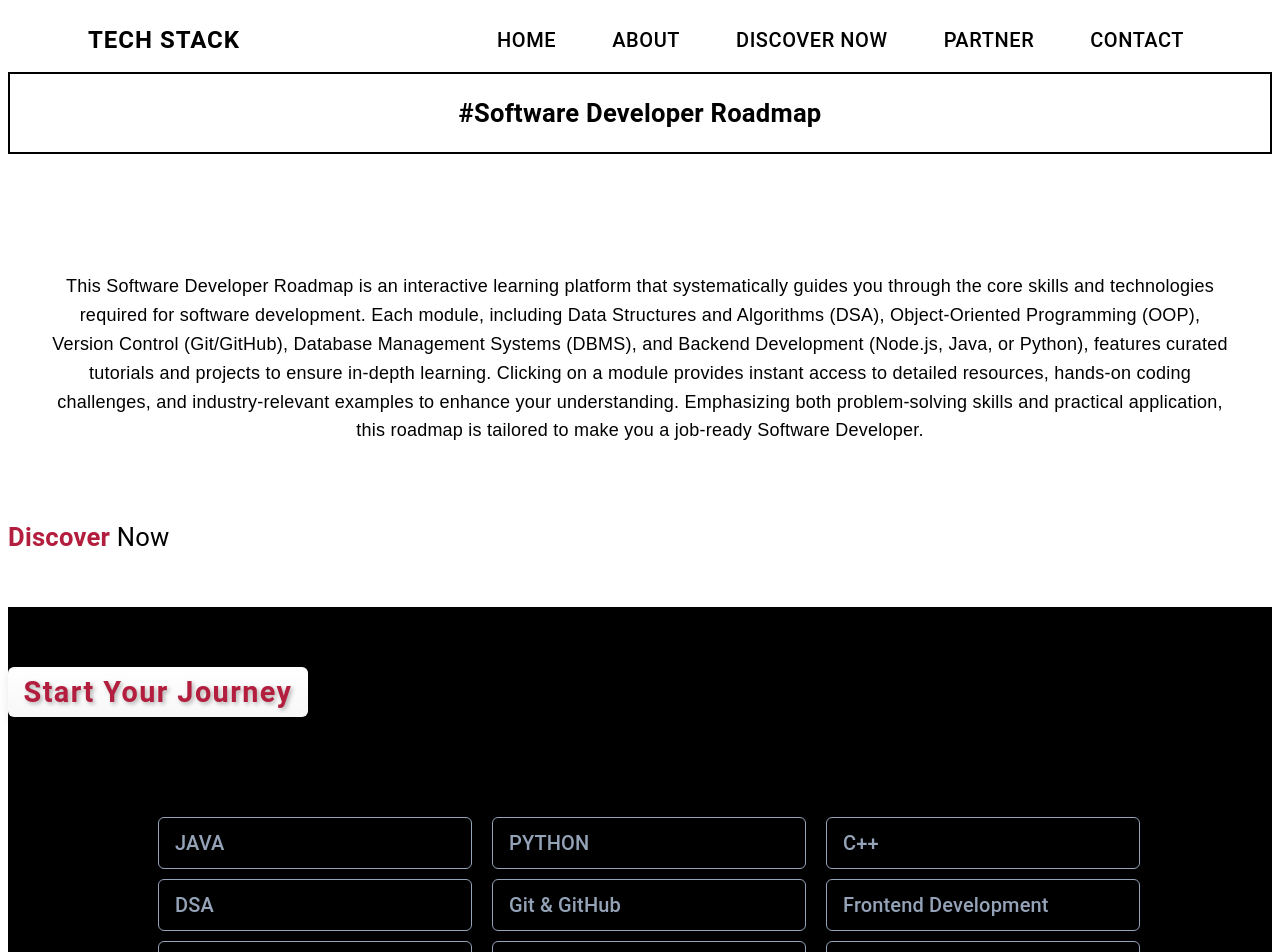
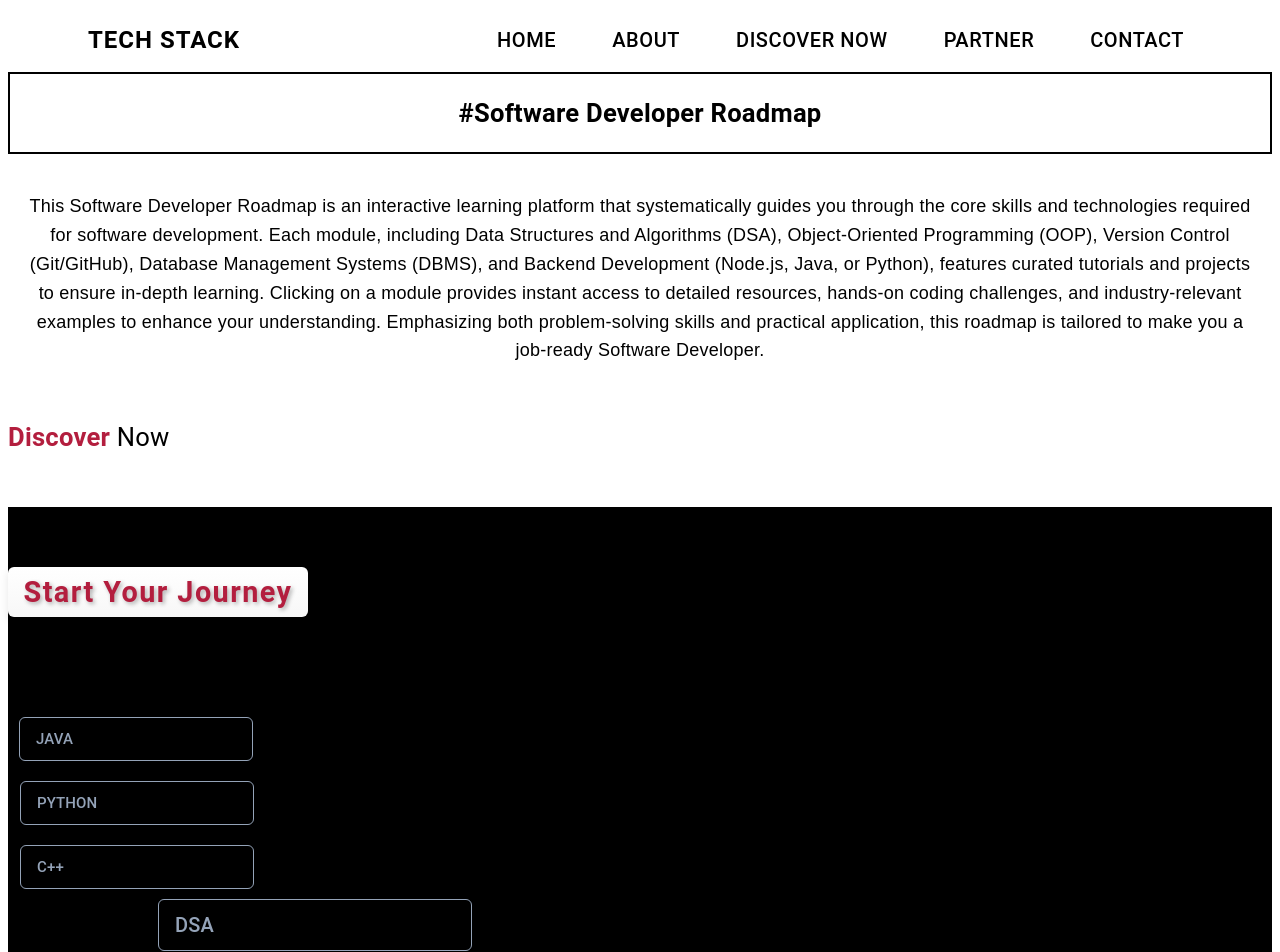
Before and after one commit to sumitsomase/Tech_Stack, a React (Create React App) app: page /SoftwareDeveloper in a window 1280 px wide. Shown: the top 952 px of the page. Built offline with nearby package versions, Linux system fonts and the light colour scheme; the HTML template or start-up script is replaced by a standard one.

Commit message:
changes_software_Developer

```diff
--- a/src/Components/Home/TechPosition/Frontend/FrontendDevloper.js
+++ b/src/Components/Home/TechPosition/Frontend/FrontendDevloper.js
@@ -50,7 +50,7 @@ const FrontendDeveloper=()=>{
             marginTop: Responsive ? "90px" :"150px",
             gap:"10px",
             marginBottom:"150px",
-            marginLeft:{xs : "180px"},
+            marginLeft:{xs : "160px"},
 
 
         }}>
--- a/src/Components/Home/TechPosition/Frontend/HtmlFrontend.js
+++ b/src/Components/Home/TechPosition/Frontend/HtmlFrontend.js
@@ -23,7 +23,7 @@ const HtmlFrontend = () => {
         textAlign: "center",
         position: "relative",
         cursor: "pointer",
-        marginLeft: Responsive ? "48px" :"90px"
+        marginLeft: Responsive ? "44px" :"90px"
       }}
       onMouseEnter={() => setShowInfo(true)}
       onMouseLeave={() => setShowInfo(false)}
--- a/src/Components/Home/TechPosition/Software/CSoftware.js
+++ b/src/Components/Home/TechPosition/Software/CSoftware.js
@@ -1,5 +1,6 @@
 import React,{useState} from 'react';
 import { Box, Typography } from "@mui/material";
+import Responsive from '../../../Responsive';
 
 
 const CSoftware = () => {
@@ -12,6 +13,7 @@ const CSoftware = () => {
           flexDirection: "row",
           alignItems: "center",
           position: "relative", // For tooltip positioning
+          marginLeft:{xs : "11px"}
 
         }}
       >
@@ -20,8 +22,8 @@ const CSoftware = () => {
         {/* Main Box */}
         <Box
           sx={{
-            width: "280px",
-            height: "18px",
+            width: Responsive ? "200px" :"280px",
+            height:Responsive ? "10px" : "18px",
             display: "flex",
             flexDirection: "column",
 
@@ -45,7 +47,7 @@ const CSoftware = () => {
           }}
 
         >
-          <Typography variant="h6" sx={{fontSize:"20px", fontWeight: "16px" ,color: "#94A3B8"}}>
+          <Typography variant="h6" sx={{fontSize: Responsive ? "15px" : "20px", fontWeight: "16px" ,color: "#94A3B8"}}>
           C++
           </Typography>
 
--- a/src/Components/Home/TechPosition/Software/InfoSoftwareRole.js
+++ b/src/Components/Home/TechPosition/Software/InfoSoftwareRole.js
@@ -1,5 +1,6 @@
 import React from "react";
 import { Typography, Box, Button, Link } from "@mui/material";
+import Responsive from "../../../Responsive";
 
 
 const InfoSoftwareRole = () => {
@@ -9,7 +10,7 @@ const InfoSoftwareRole = () => {
         display: "flex",
         flexDirection: "column", // Changed to column to stack content and button
         width: "100%",
-        marginTop: "10px",
+        marginTop: Responsive ? "0px" :"10px",
 
         alignItems: "center", // Centers the content
       }}
@@ -17,8 +18,8 @@ const InfoSoftwareRole = () => {
       <Typography
         sx={{
           textAlign: "center",
-          padding: "40px",
-          marginTop: "50px",
+          padding: Responsive? "20px" :"40px",
+          marginTop: Responsive ? "0px" :"50px",
           fontSize: {
             xs: "1rem",
             sm: "1.3rem",
--- a/src/Components/Home/TechPosition/Software/LangSoftware.js
+++ b/src/Components/Home/TechPosition/Software/LangSoftware.js
@@ -1,5 +1,6 @@
 import React,{useState} from 'react';
 import { Box, Typography } from "@mui/material";
+import Responsive from '../../../Responsive';
 
 
 const LangSoftware = () => {
@@ -12,7 +13,7 @@ const LangSoftware = () => {
           flexDirection: "row",
           alignItems: "center",
           position: "relative", // For tooltip positioning
-          marginLeft:"90px"
+          marginLeft:Responsive ? "10px" :"90px"
         }}
       >
 
@@ -20,8 +21,8 @@ const LangSoftware = () => {
         {/* Main Box */}
         <Box
           sx={{
-            width: "280px",
-            height: "18px",
+            width: Responsive ? "200px" :"280px",
+            height: Responsive ? "10px" : "18px",
             display: "flex",
             flexDirection: "column",
 
@@ -45,7 +46,7 @@ const LangSoftware = () => {
           }}
 
         >
-          <Typography variant="h6" sx={{ fontSize:"20px",fontWeight: "16px" ,color: "#94A3B8"}}>
+          <Typography variant="h6" sx={{ fontSize:Responsive ? "15px" :"20px",fontWeight: "16px" ,color: "#94A3B8"}}>
           JAVA
           </Typography>
 
--- a/src/Components/Home/TechPosition/Software/PythonSoftware.js
+++ b/src/Components/Home/TechPosition/Software/PythonSoftware.js
@@ -1,5 +1,6 @@
 import React,{useState} from 'react';
 import { Box, Typography } from "@mui/material";
+import Responsive from '../../../Responsive';
 
 
 const PythonSoftware = () => {
@@ -11,7 +12,8 @@ const PythonSoftware = () => {
           display: "flex",
           flexDirection: "row",
           alignItems: "center",
-          position: "relative", // For tooltip positioning
+          position: "relative", // For tooltip
+          marginLeft:{xs : "11px"}
 
         }}
       >
@@ -20,8 +22,8 @@ const PythonSoftware = () => {
         {/* Main Box */}
         <Box
           sx={{
-            width: "280px",
-            height: "18px",
+            width: Responsive ? "200px" : "280px",
+            height: Responsive ? "10px" :"18px",
             display: "flex",
             flexDirection: "column",
 
@@ -45,7 +47,7 @@ const PythonSoftware = () => {
           }}
 
         >
-          <Typography variant="h6" sx={{fontSize:"20px", fontWeight: "16px" ,color: "#94A3B8"}}>
+          <Typography variant="h6" sx={{fontSize: Responsive ? "15px" :"20px", fontWeight: "16px" ,color: "#94A3B8"}}>
           PYTHON
           </Typography>
 
--- a/src/Components/Home/TechPosition/Software/SoftwareDeveloper.js
+++ b/src/Components/Home/TechPosition/Software/SoftwareDeveloper.js
@@ -17,6 +17,7 @@ import TestingSoftware from "./TestingSoftware";
 import DeploymentSoftware from "./DeploymentSoftware";
 import TextTwoSoftware from "./TextTwoSoftware";
 import Footer from "../../../Footer";
+import Responsive from "../../../Responsive";
 
 const SoftwareDeveloper=()=>{
     return(
@@ -43,10 +44,10 @@ const SoftwareDeveloper=()=>{
             <Box
         sx={{
             display:"flex",
-            flexDirection:"row",
+            flexDirection: Responsive ? "column" :"row",
             marginTop:"100px",
             gap:"20px",
-        marginLeft:"60px"
+        marginLeft: Responsive ? "1px" :"60px"
 
 
 
@@ -60,7 +61,7 @@ const SoftwareDeveloper=()=>{
             <Box
         sx={{
             display:"flex",
-            flexDirection:"row",
+            flexDirection: Responsive ? "column" :"row",
             marginTop:"10px",
 
             gap:"20px",
@@ -76,7 +77,7 @@ const SoftwareDeveloper=()=>{
             <Box
         sx={{
             display:"flex",
-            flexDirection:"row",
+            flexDirection: Responsive ? "column" :"row",
             marginTop:"10px",
 
             gap:"20px",
```
